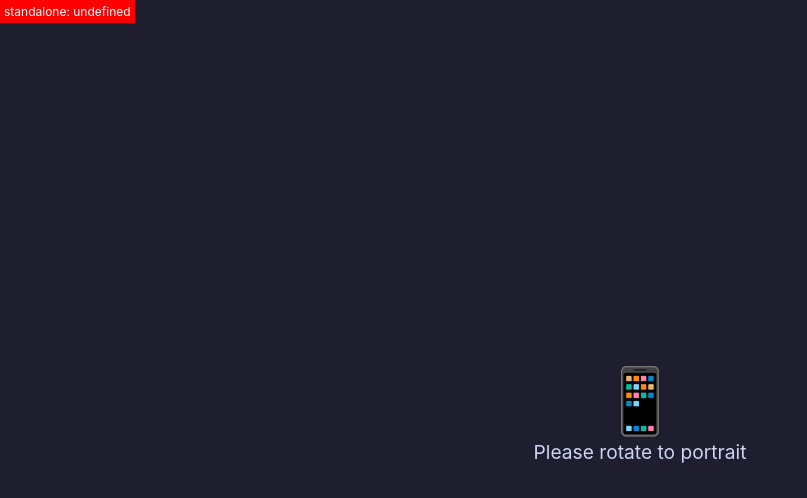
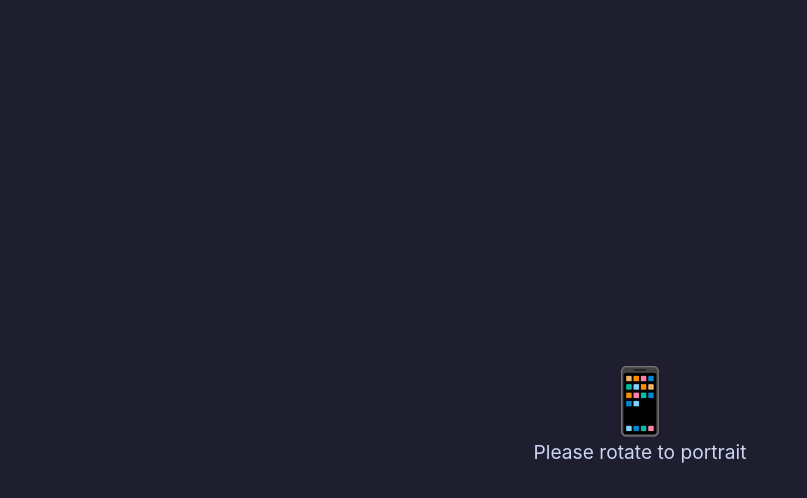
Before and after one commit to nt1998/gym-tracker, a React (Vite) app: page / in a window 1280 px wide. Shown: the top 498 px of the page, without its empty margins (0-807 px from the left). Built offline with nearby package versions, Linux system fonts and the light colour scheme.

Commit message:
v0.3.4: add min-height:0 to .content, remove diagnostic overlay

```diff
--- a/src/App.css
+++ b/src/App.css
@@ -117,6 +117,7 @@ body.landscape-override::after {
 
 .content {
   flex: 1;
+  min-height: 0;
   margin-top: 0;
   padding-bottom: 100px;
   overflow-y: auto;
--- a/src/App.jsx
+++ b/src/App.jsx
@@ -1467,9 +1467,6 @@ function App() {
 
   return (
     <div className="app">
-      <div style={{position:'fixed',top:0,left:0,zIndex:9999,background:'red',color:'#fff',padding:4,fontSize:12,pointerEvents:'none'}}>
-        standalone: {String(window.navigator.standalone)}
-      </div>
       <main className="content" key={tab}>
         {tab === 'log' && currentRoutine?.isRest && (
           <div className="log-page rest-log">
```
